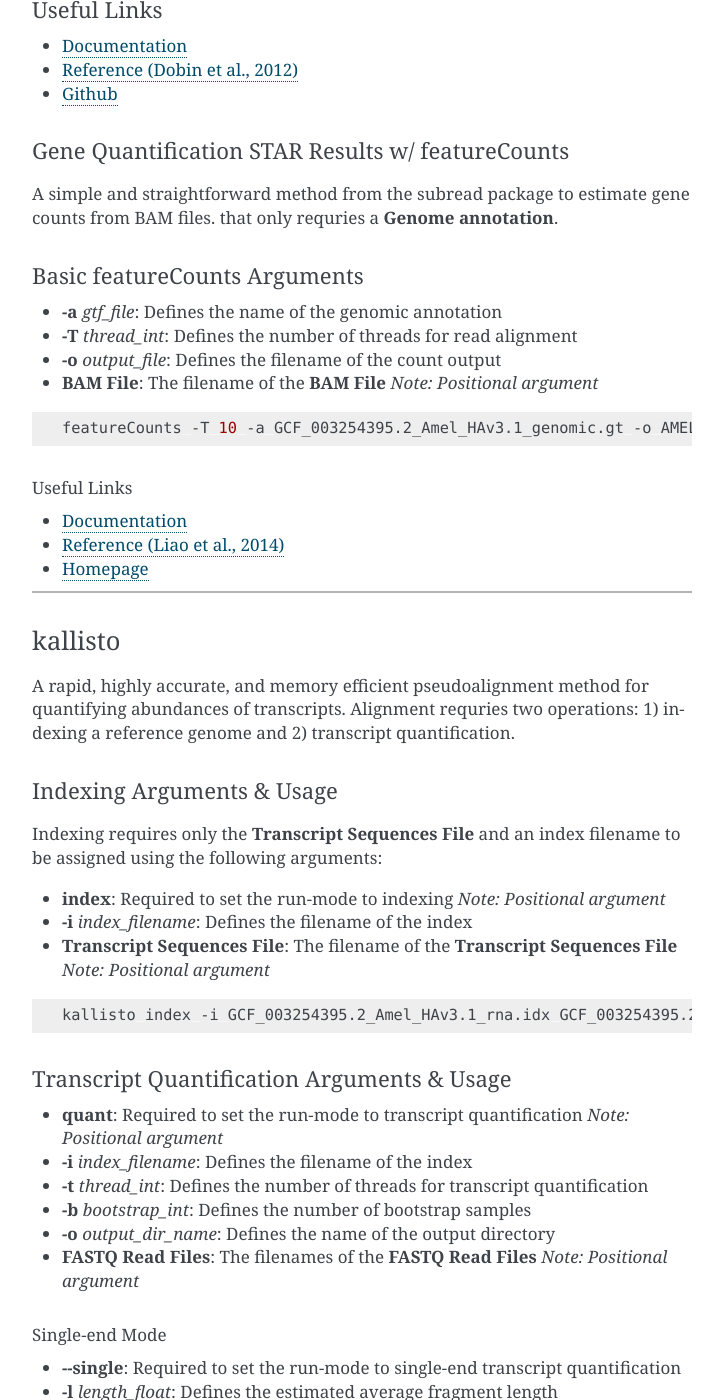
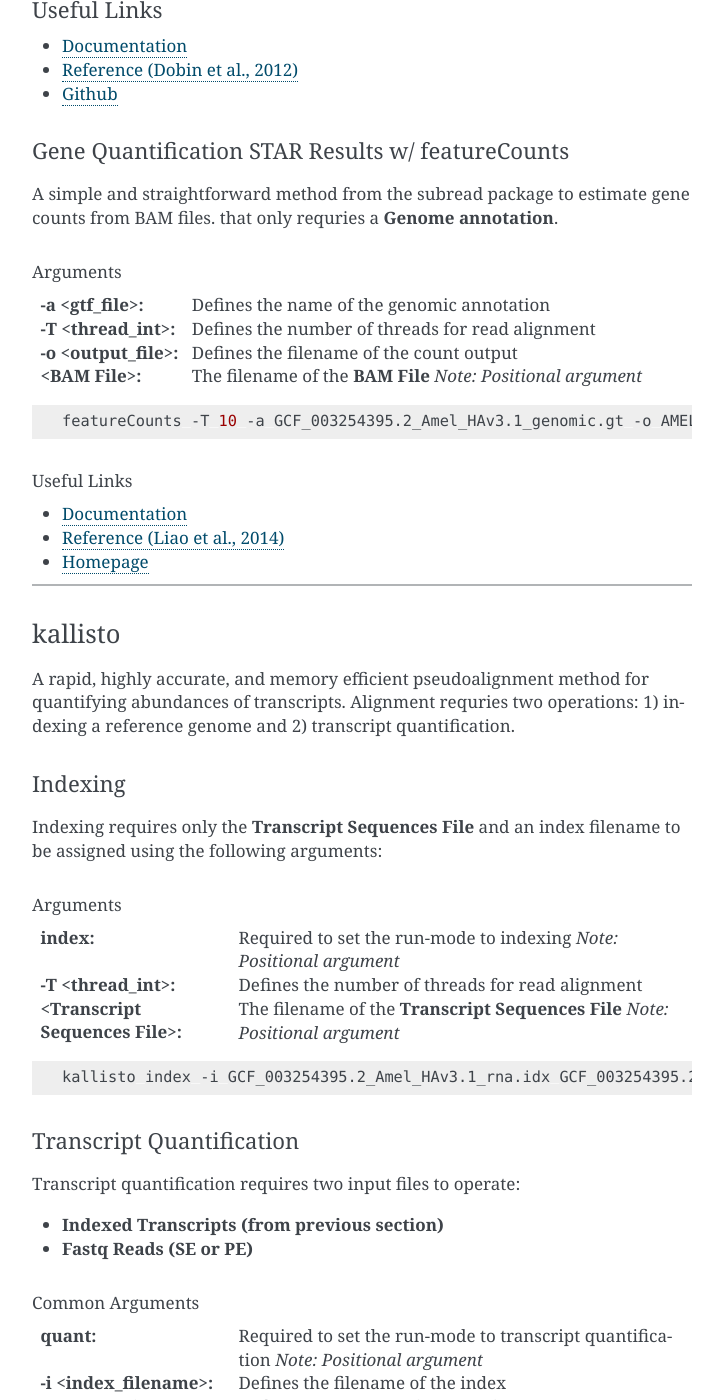
Before and after one commit to kocherlab/kocher_guides, a Sphinx documentation site: the page built from docs/Guides/RNAseq.rst, in a window 1280 px wide and 1400 px high, scrolled down 6584 px. Shown: the whole window, without its empty margins (388-1111 px from the left). Built offline with Sphinx 7.4.7, drawn with Linux system fonts in a browser that asks for light colours; some of the changed text lies outside the part shown.

Commit message:
More args

```diff
--- a/docs/Guides/RNAseq.rst
+++ b/docs/Guides/RNAseq.rst
@@ -232,12 +232,16 @@ Gene Quantification STAR Results w/ featureCounts
 -------------------------------------------------
 A simple and straightforward method from the subread package to estimate gene counts from BAM files.  that only requries a **Genome annotation**.
 
-Basic featureCounts Arguments
------------------------------
-* **-a** *gtf_file*: Defines the name of the genomic annotation
-* **-T** *thread_int*: Defines the number of threads for read alignment
-* **-o** *output_file*: Defines the filename of the count output
-* **BAM File**: The filename of the **BAM File** *Note: Positional argument*
+Arguments
+^^^^^^^^^
+:-a <gtf_file>:
+  Defines the name of the genomic annotation
+:-T <thread_int>:
+  Defines the number of threads for read alignment
+:-o <output_file>:
+  Defines the filename of the count output
+:<BAM File>:
+  The filename of the **BAM File** *Note: Positional argument*
 
 .. code-block:: bash
    :name: star_quant
@@ -256,28 +260,45 @@ kallisto
 ========
 A rapid, highly accurate, and memory efficient pseudoalignment method for quantifying abundances of transcripts. Alignment requries two operations: 1) indexing a reference genome and 2) transcript quantification.
 
-Indexing Arguments & Usage
---------------------------
+Indexing
+--------
 Indexing requires only the **Transcript Sequences File** and an index filename to be assigned using the following arguments:
 
-* **index**: Required to set the run-mode to indexing *Note: Positional argument*
-* **-i** *index_filename*: Defines the filename of the index
-* **Transcript Sequences File**: The filename of the **Transcript Sequences File** *Note: Positional argument*
+Arguments
+^^^^^^^^^
+:index:
+  Required to set the run-mode to indexing *Note: Positional argument*
+:-T <thread_int>:
+  Defines the number of threads for read alignment
+:<Transcript Sequences File>:
+  The filename of the **Transcript Sequences File** *Note: Positional argument*
 
 .. code-block:: bash
    :name: kallisto_index
 
    kallisto index -i GCF_003254395.2_Amel_HAv3.1_rna.idx GCF_003254395.2_Amel_HAv3.1_rna.fna.gz
 
-Transcript Quantification Arguments & Usage
--------------------------------------------
-* **quant**: Required to set the run-mode to transcript quantification *Note: Positional argument*
-* **-i** *index_filename*: Defines the filename of the index
-* **-t** *thread_int*: Defines the number of threads for transcript quantification
-* **-b** *bootstrap_int*: Defines the number of bootstrap samples
-* **-o** *output_dir_name*: Defines the name of the output directory
-* **FASTQ Read Files**: The filenames of the **FASTQ Read Files** *Note: Positional argument*
+Transcript Quantification
+-------------------------
+Transcript quantification requires two input files to operate:
 
+* **Indexed Transcripts (from previous section)**
+* **Fastq Reads (SE or PE)**
+
+Common Arguments
+^^^^^^^^^^^^^^^^
+:quant:
+  Required to set the run-mode to transcript quantification *Note: Positional argument*
+:-i <index_filename>:
+  Defines the filename of the index
+:-t <thread_int>:
+  Defines the number of threads for transcript quantification
+:-b <bootstrap_int>:
+  Defines the number of bootstrap samples
+:-o <output_dir_name>:
+  Defines the name of the output directory
+:FASTQ Read Files:
+  The filenames of the **FASTQ Read Files** *Note: Positional argument*
 Single-end Mode
 ^^^^^^^^^^^^^^^
 * **--single**: Required to set the run-mode to single-end transcript quantification
```
